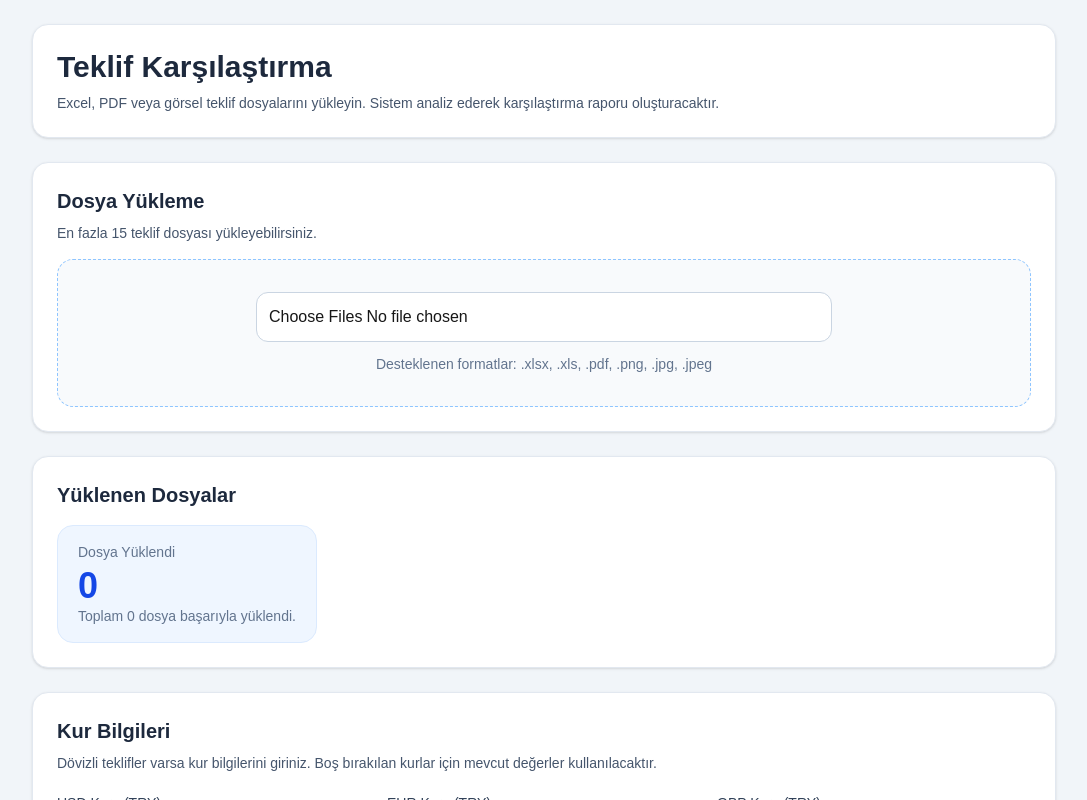
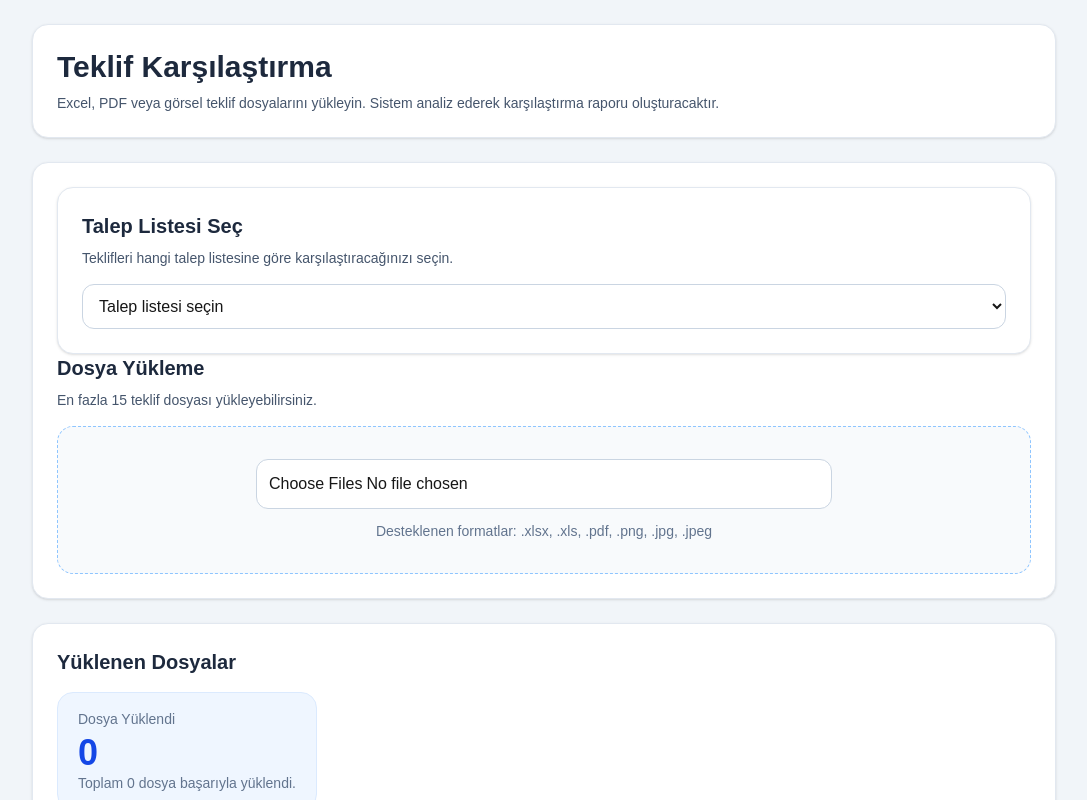
Before and after one commit to ysmnckr06-ai/procurement, a Next.js app in the folder procurement-platform/: page /dashboard/teklifler in a window 1280 px wide. Shown: the top 800 px of the page, without its empty margins (96-1183 px from the left). Built offline with nearby package versions, Linux system fonts and the light colour scheme.

Commit message:
teklifler sayfasına butonlar eklendi rapor indiriyor ama henüz doğru rapor çıkarmıyor.

```diff
--- a/procurement-platform/src/app/dashboard/talepler/page.js
+++ b/procurement-platform/src/app/dashboard/talepler/page.js
@@ -55,9 +55,30 @@ export default function TaleplerPage() {
   };
 
   const handleSendToOffers = () => {
-    localStorage.setItem("talepListesi", JSON.stringify(rows));
-    window.location.href = "/dashboard/teklifler";
+  if (!reportPath) {
+    setMessage("Önce talep listesi oluşturmalısınız.");
+    return;
+  }
+
+  const yeniTalep = {
+    id: Date.now(),
+    fileName: "talep_listesi.xlsx",
+    reportPath: reportPath,
+    rows: rows,
+    createdAt: new Date().toLocaleString("tr-TR"),
   };
+
+  const eskiTalepler = JSON.parse(
+    localStorage.getItem("talepListeleri") || "[]"
+  );
+
+  localStorage.setItem(
+    "talepListeleri",
+    JSON.stringify([yeniTalep, ...eskiTalepler])
+  );
+
+  window.location.href = "/dashboard/teklifler";
+};
 
   return (
     <div className="p-6 space-y-6">
--- a/procurement-platform/src/app/dashboard/teklifler/page.js
+++ b/procurement-platform/src/app/dashboard/teklifler/page.js
@@ -1,6 +1,6 @@
 "use client";
 
-import { useMemo, useState } from "react";
+import { useEffect, useMemo, useState } from "react";
 
 function InfoBox({ title, text, tone = "blue" }) {
   const toneClasses = {
@@ -26,6 +26,18 @@ export default function TekliflerPage() {
   const [reportReady, setReportReady] = useState(false);
   const [lastReportTime, setLastReportTime] = useState("");
   const [reportPath, setReportPath] = useState("");
+  const [requestLists, setRequestLists] = useState([]);
+  const [selectedRequestId, setSelectedRequestId] = useState("");
+  const [requestFile, setRequestFile] = useState(null);
+
+  useEffect(() => {
+  const stored = JSON.parse(localStorage.getItem("talepListeleri") || "[]");
+  setRequestLists(stored);
+
+  if (stored.length > 0) {
+    setSelectedRequestId(String(stored[0].id));
+  }
+  }, []);
 
   const [exchangeRates, setExchangeRates] = useState({
     TRY: 1,
@@ -77,20 +89,30 @@ export default function TekliflerPage() {
   setMessage("");
   setReportReady(false);
   e.target.value = "";
-};
+  };
 
   const handleAnalyze = async () => {
-  if (files.length === 0) {
+
+    const selectedRequest = requestLists.find(
+  (item) => String(item.id) === String(selectedRequestId)
+      );
+
+    if (!selectedRequest) {
+    setMessage("Lütfen önce bir talep listesi seçin.");
+    return;
+  }
+    if (files.length === 0) {
     setMessage("Lütfen önce teklif dosyası yükleyin.");
     return;
   }
-
   setIsAnalyzing(true);
   setReportReady(false);
   setMessage("");
 
   try {
     const formData = new FormData();
+      formData.append("request_report_path", selectedRequest.reportPath);
+      formData.append("request_file_name", selectedRequest.fileName);
 
     files.forEach((file) => {
       formData.append("files", file);
@@ -104,6 +126,8 @@ export default function TekliflerPage() {
     });
 
     const data = await response.json();
+    console.log("ANALİZ CEVABI:", data);
+    alert(JSON.stringify(data, null, 2));
 
     if (data.success) {
       setReportReady(true);
@@ -119,9 +143,9 @@ export default function TekliflerPage() {
   } finally {
     setIsAnalyzing(false);
   }
-};
+  };
 
-const handleDownloadReport = () => {
+  const handleDownloadReport = () => {
   if (!reportReady || !reportPath) {
     setMessage("İndirilecek rapor bulunamadı.");
     return;
@@ -133,9 +157,7 @@ const handleDownloadReport = () => {
   document.body.appendChild(link);
   link.click();
   link.remove();
-};
-
-
+  };
 
   return (
     <div className="min-h-screen bg-slate-100 p-6">
@@ -148,6 +170,32 @@ const handleDownloadReport = () => {
         </div>
 
         <div className="rounded-2xl border border-slate-200 bg-white p-6 shadow-sm">
+          <div className="rounded-2xl border border-slate-200 bg-white p-6 shadow-sm">
+            <h2 className="text-xl font-semibold text-slate-800">Talep Listesi Seç</h2>
+          <p className="mt-2 text-sm text-slate-600">
+            Teklifleri hangi talep listesine göre karşılaştıracağınızı seçin.
+          </p>
+
+          <select
+            value={selectedRequestId}
+            onChange={(e) => setSelectedRequestId(e.target.value)}
+            className="mt-4 w-full rounded-xl border border-slate-300 bg-white p-3"
+          >
+          <option value="">Talep listesi seçin</option>
+
+    {requestLists.map((item) => (
+      <option key={item.id} value={item.id}>
+        {item.createdAt} - {item.fileName}
+      </option>
+    ))}
+  </select>
+
+  {selectedRequestId && (
+    <p className="mt-3 text-sm text-green-700">
+      Talep listesi seçildi ✅
+    </p>
+  )}
+</div>
           <h2 className="text-xl font-semibold text-slate-800">Dosya Yükleme</h2>
           <p className="mt-2 text-sm text-slate-600">
             En fazla 15 teklif dosyası yükleyebilirsiniz.
```
